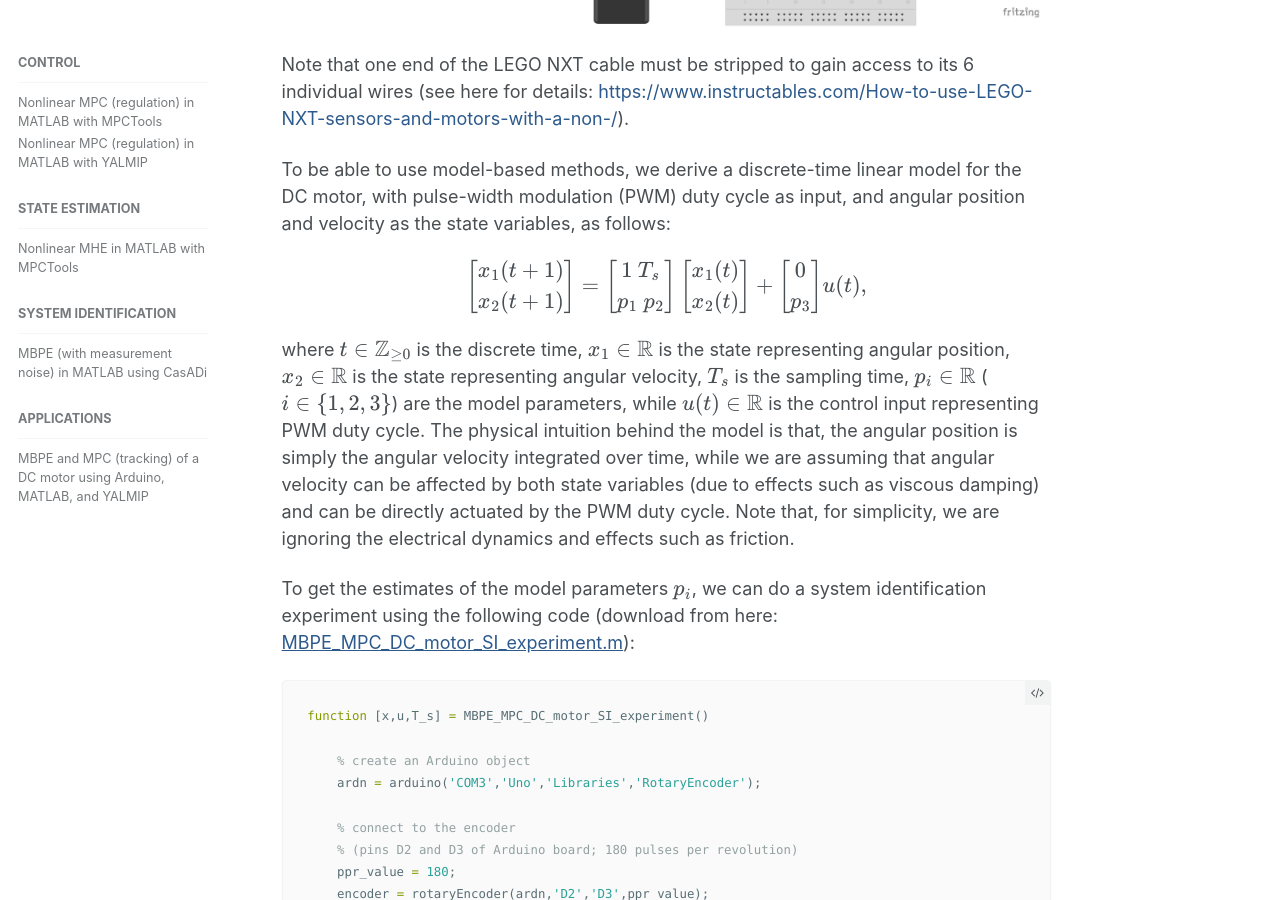
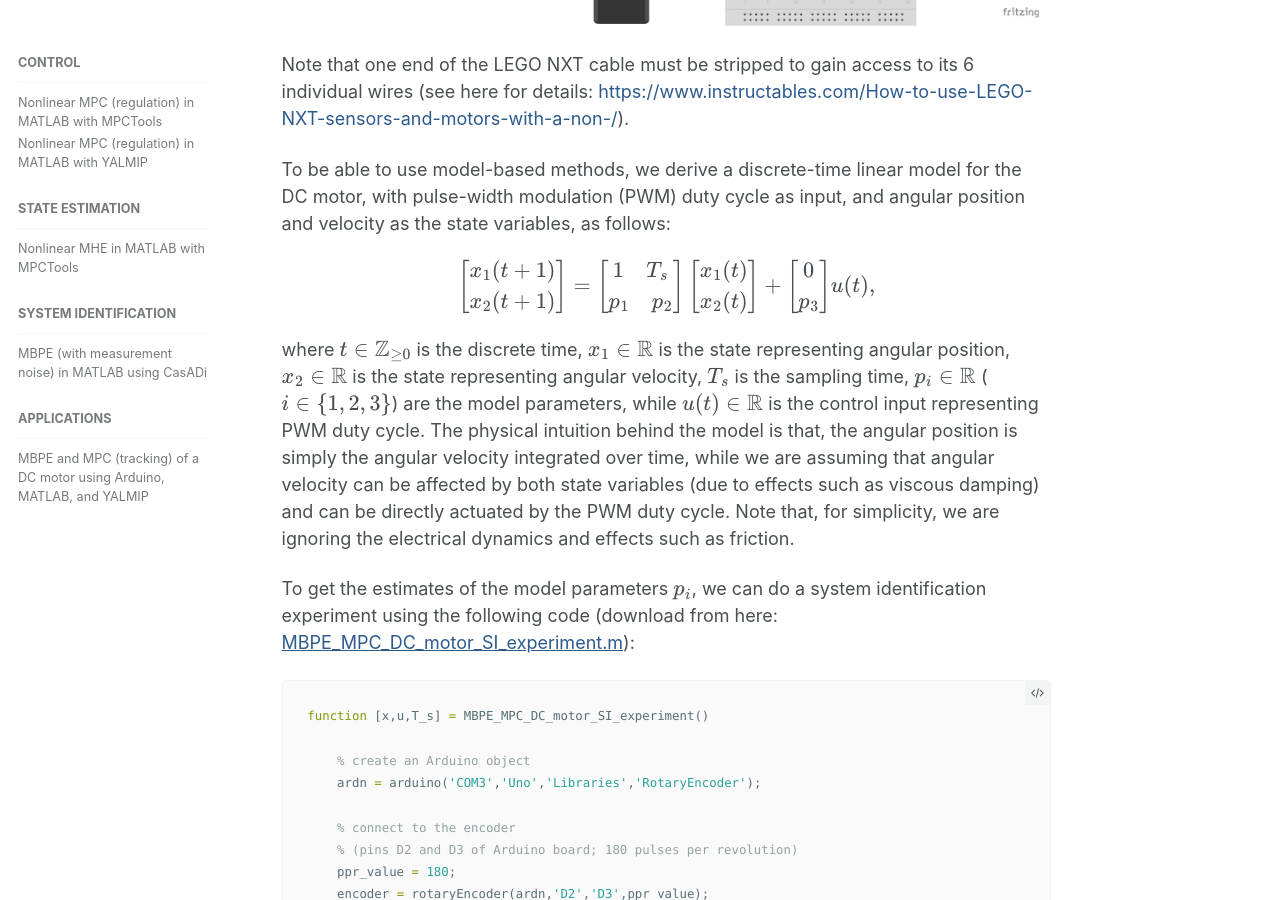
Before and after one commit to sirmatel/sirmatel.github.io, a Jekyll site: the page built from _posts/blog/2020-11-15-MBPE_MPC_DC_motor.md, in a window 1280 px wide and 900 px high, scrolled down 1384 px. Built offline with Jekyll 4.4.1, drawn with Linux system fonts in a browser that asks for light colours; formulas are drawn with MathJax 3; comment, search, counter and statistics services are not loaded; some of the changed text lies outside the part shown.

Commit message:
Update 2020-11-15-MBPE_MPC_DC_motor.md

```diff
--- a/_posts/blog/2020-11-15-MBPE_MPC_DC_motor.md
+++ b/_posts/blog/2020-11-15-MBPE_MPC_DC_motor.md
@@ -41,8 +41,8 @@ $$
     x_1(t+1) \\
 	x_2(t+1)
   \end{bmatrix} = \begin{bmatrix}
-    1 ~ T_s \\
-	p_1 ~ p_2
+    1 \quad T_s \\
+	p_1 \quad p_2
   \end{bmatrix} \begin{bmatrix}
     x_1(t) \\
 	x_2(t)
@@ -251,8 +251,8 @@ $$
     x_1(t+1) \\
 	x_2(t+1)
   \end{bmatrix} = \begin{bmatrix}
-    1 ~ 0.15 \\
-	-0.17 ~ 0.58
+    1 \quad 0.15 \\
+	-0.17 \quad 0.58
   \end{bmatrix} \begin{bmatrix}
     x_1(t) \\
 	x_2(t)
```
